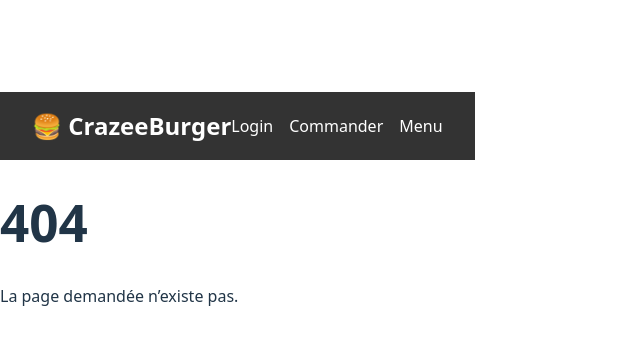
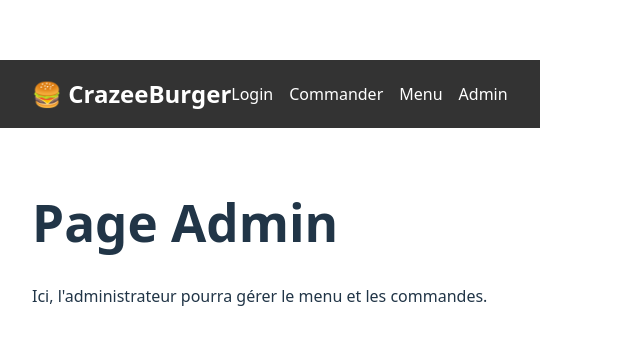
Before and after one commit to yvesnet9/crazee-burger, a React (Vite) app: page /admin in a window 1280 px wide. Before the commit this address had no page. Shown: the part 192-536 px from the top of the page, without its empty margins (0-640 px from the left). Built offline with nearby package versions, Linux system fonts and the light colour scheme; the HTML template or start-up script is replaced by a standard one.

Commit message:
F06: ajout de la page Admin et du lien dans la Navbar

```diff
--- a/src/App.jsx
+++ b/src/App.jsx
@@ -4,6 +4,7 @@ import OrderPage from "./pages/OrderPage";
 import ErrorPage from "./pages/ErrorPage";
 import Navbar from "./components/Navbar"; // 👈 import Navbar
 import MenuPage from "./pages/MenuPage"; // 👈 import
+import AdminPage from "./pages/AdminPage"; // 👈 import
 
 function App() {
   return (
@@ -14,6 +15,8 @@ function App() {
         <Route path="/login" element={<LoginPage />} />
         <Route path="/order" element={<OrderPage />} />
         <Route path="/menu" element={<MenuPage />} /> {/* 👈 nouvelle route */}
+        <Route path="/admin" element={<AdminPage />} />{" "}
+        {/* 👈 nouvelle route */}
         <Route path="*" element={<ErrorPage />} />
       </Routes>
     </>
--- a/src/components/Navbar.jsx
+++ b/src/components/Navbar.jsx
@@ -37,6 +37,7 @@ function Navbar() {
         <Link to="/login">Login</Link>
         <Link to="/order">Commander</Link>
         <Link to="/menu">Menu</Link> {/* 👈 ajout du lien Menu */}
+        <Link to="/admin">Admin</Link> {/* 👈 ajout */}
       </NavLinks>
     </NavbarContainer>
   );
--- /dev/null
+++ b/src/pages/AdminPage.jsx
@@ -0,0 +1,10 @@
+function AdminPage() {
+  return (
+    <div style={{ padding: "2rem" }}>
+      <h1>Page Admin</h1>
+      <p>Ici, l'administrateur pourra gérer le menu et les commandes.</p>
+    </div>
+  );
+}
+
+export default AdminPage;
```
